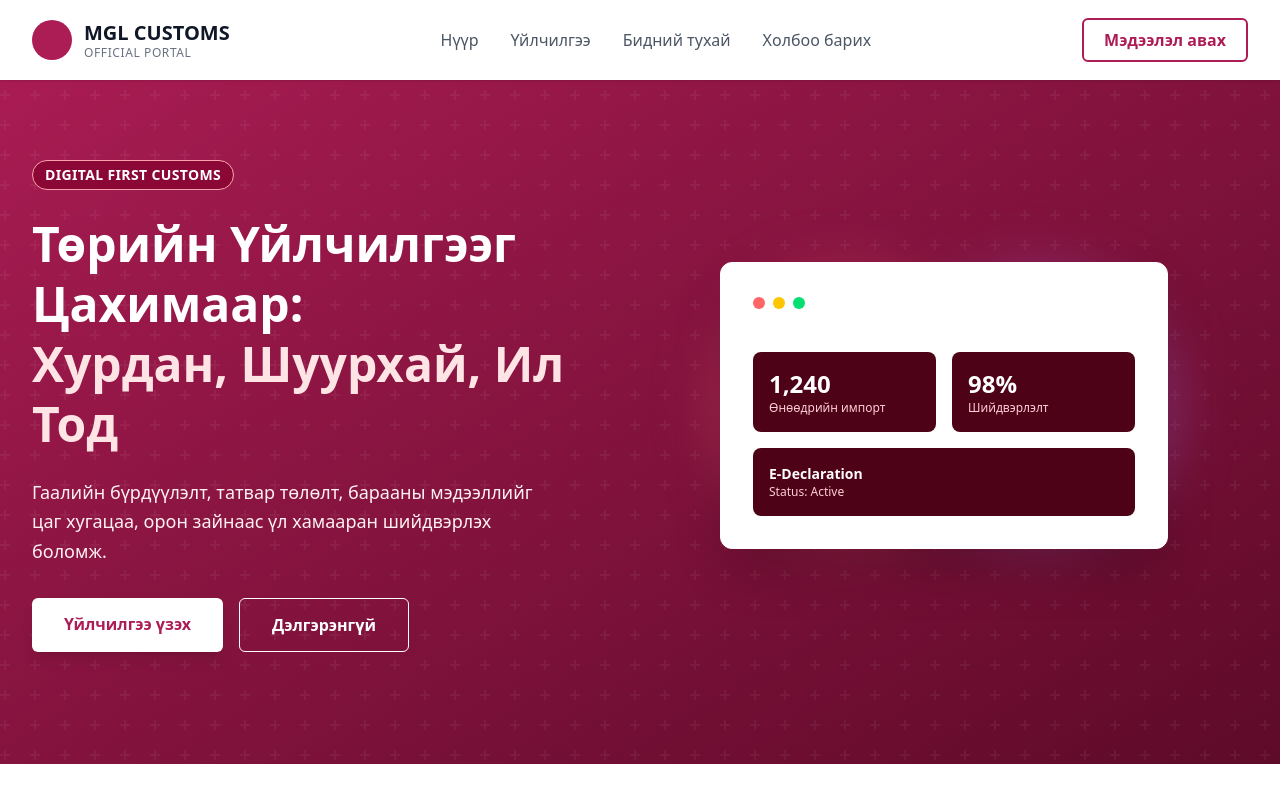
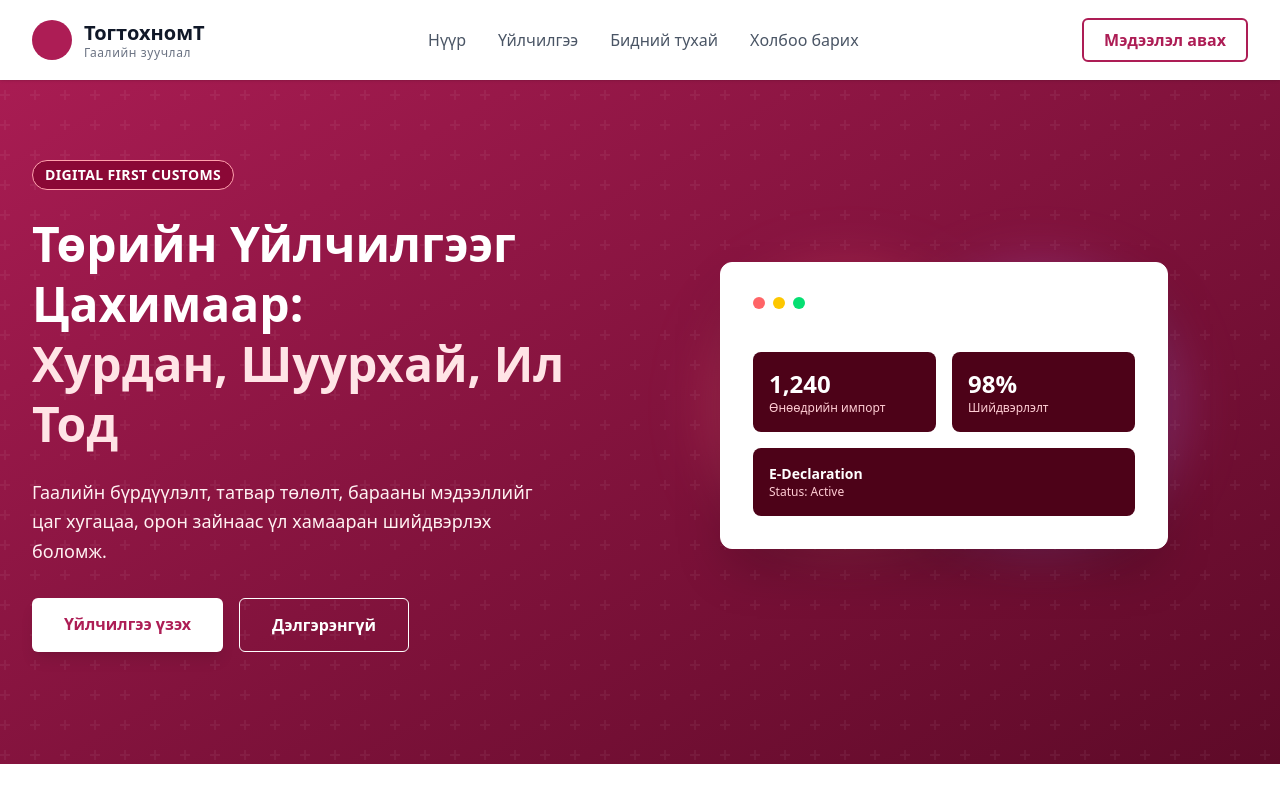
Before and after one commit to Oyunbat1/GaaliLandingPage, a Next.js app: page / in a window 1280 px wide. Shown: the top 800 px of the page. Built offline with nearby package versions, Linux system fonts and the light colour scheme.

Commit message:
small changes

```diff
--- a/app/component/ContactSection.tsx
+++ b/app/component/ContactSection.tsx
@@ -20,7 +20,7 @@ export default function ContactSection() {
                                     </div>
                                     <div>
                                         <div className="text-xs text-gray-400">Утас</div>
-                                        <div className="font-bold">1800-1281</div>
+                                        <div className="font-bold">+976-9511-8788</div>
                                     </div>
                                 </div>
                                 <div className="flex items-center gap-4">
@@ -29,7 +29,7 @@ export default function ContactSection() {
                                     </div>
                                     <div>
                                         <div className="text-xs text-gray-400">Имэйл</div>
-                                        <div className="font-bold">info@customs.gov.mn</div>
+                                        <div className="font-bold">togtokhnomt99@gmail.com</div>
                                     </div>
                                 </div>
                                 <div className="flex items-center gap-4">
@@ -43,13 +43,7 @@ export default function ContactSection() {
                                 </div>
                             </div>
                         </div>
-                        <div className="lg:w-1/2 w-full bg-white bg-opacity-5 p-8 rounded-xl border border-white border-opacity-10 text-center">
-                            <h3 className="text-xl font-bold mb-4">Санал хүсэлт илгээх</h3>
-                            <p className="text-gray-400 text-sm mb-6">Бид ажлын 8 цагийн дотор хариу өгөх болно.</p>
-                            <button className="bg-[#ad1d55] hover:bg-rose-600 text-white font-bold py-3 px-8 rounded-md w-full transition duration-300">
-                                Холбоо барих
-                            </button>
-                        </div>
+
                     </div>
                 </div>
             </section>
--- a/app/component/Header.tsx
+++ b/app/component/Header.tsx
@@ -12,8 +12,8 @@ export default function Header() {
                                 <i className="fa-solid fa-shield-halved text-xl"></i>
                             </div>
                             <div>
-                                <h1 className="font-bold text-xl text-gray-900 leading-tight">MGL CUSTOMS</h1>
-                                <p className="text-xs text-gray-500 tracking-wider">OFFICIAL PORTAL</p>
+                                <h1 className="font-bold text-xl text-gray-900 leading-tight">ТогтохномТ</h1>
+                                <p className="text-xs text-gray-500 tracking-wider">Гаалийн зуучлал</p>
                             </div>
                         </div>
                         <nav className="hidden md:flex space-x-8">
```
